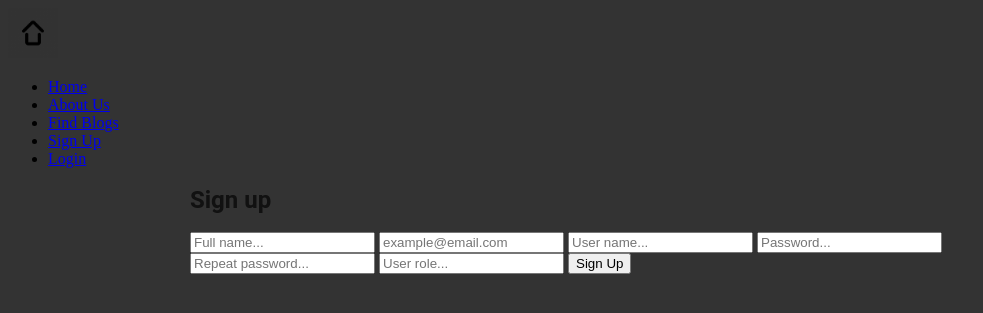
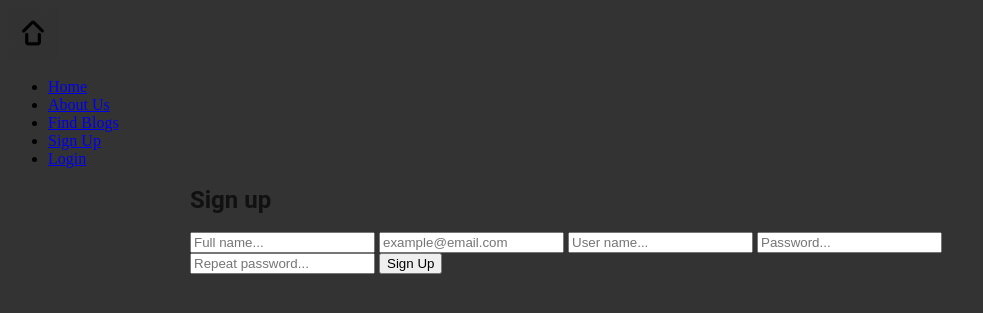
Before and after one commit to meslem-toufik-abdelrezak/3ish_haa, a PHP site: page /signup.php in a window 1280 px wide. Shown: the top 313 px of the page, without its empty margins (0-983 px from the left). Run offline with PHP 8.4, Linux system fonts and the light colour scheme.

Commit message:
commented the user role on signup

```diff
--- a/signup.php
+++ b/signup.php
@@ -12,7 +12,7 @@
                     <input type="text" name="uid" placeholder="User name..." >
                     <input type="password" name="pwd" placeholder="Password..." >
                     <input type="password" name="pwdrepeat" placeholder="Repeat password..." >
-                    <input type="text" name="role" placeholder="User role..." >
+                    <!-- <input type="text" name="role" placeholder="User role..." > -->
                     <button type="submit" name="submit" >Sign Up</button>
                 </form>
             </div><!--end styling patereon :) !!-->
```
